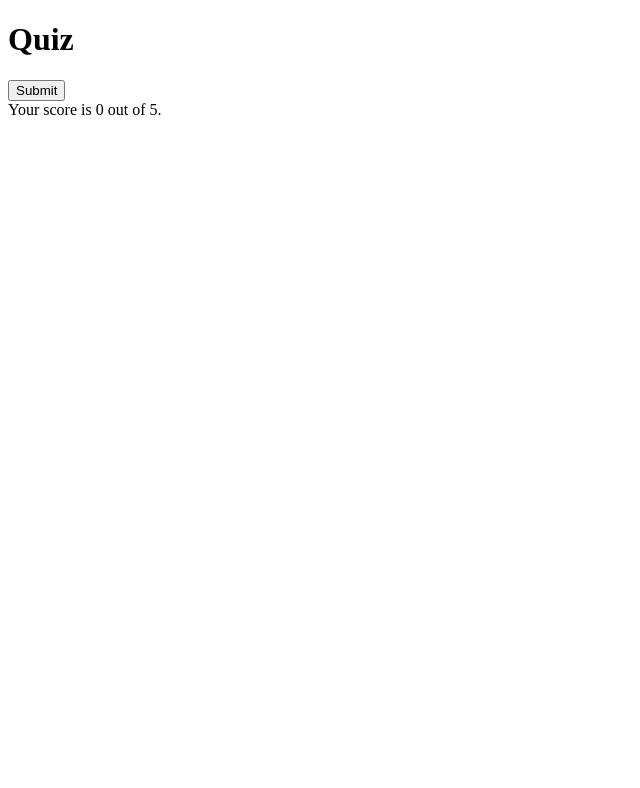
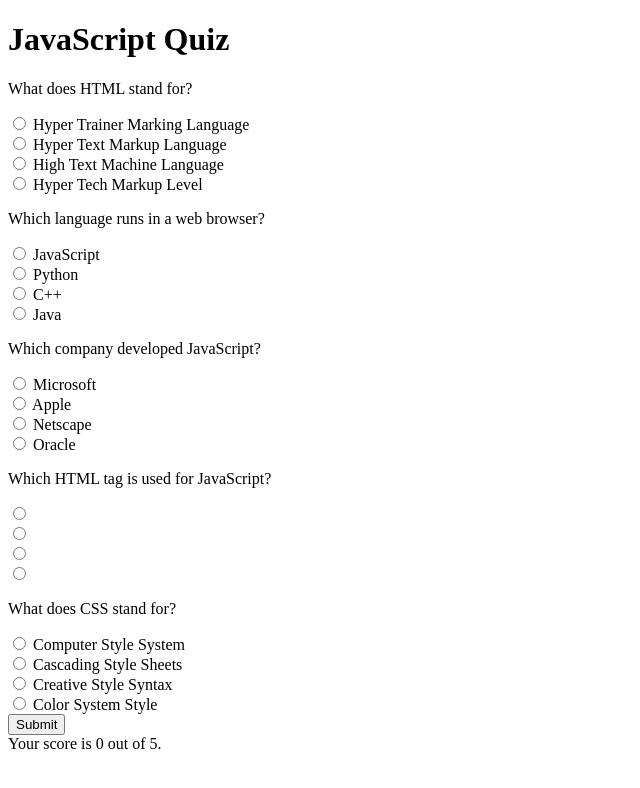
Before and after one commit to acciojob/quiz-with-session-Ishikaverma2317, a website: page main.html in a window 1280 px wide. Both pictures are taken after a click on the button "Submit". Shown: the whole page, without its empty margins (0-640 px from the left). Drawn offline with Linux system fonts and the light colour scheme.

Commit message:
created a submission

```diff
--- a/main.html
+++ b/main.html
@@ -1,17 +1,18 @@
 <!DOCTYPE html>
-
 <html>
 <head>
-    <link rel="stylesheet" href="styles.css" />
+  <title>Quiz</title>
 </head>
+<body>
 
-  <body>
-    <!-- do not change this code -->
-    <h1>Quiz</h1>
+<h1>JavaScript Quiz</h1>
+
 <div id="questions"></div>
+
 <button id="submit">Submit</button>
+
 <div id="score"></div>
 
-    <script type="text/javascript" src="./script.js"></script>
+<script src="script.js"></script>
 </body>
 </html>
--- a/script.js
+++ b/script.js
@@ -1,60 +1,72 @@
-// --- Restore progress from session storage ---
-let userAnswers = JSON.parse(sessionStorage.getItem("progress")) || {};
+const questionsData = [
+  { q: "What does HTML stand for?", answer: "b",
+    options: { a: "Hyper Trainer Marking Language", b: "Hyper Text Markup Language", c: "High Text Machine Language", d: "Hyper Tech Markup Level" }
+  },
+  { q: "Which language runs in a web browser?", answer: "a",
+    options: { a: "JavaScript", b: "Python", c: "C++", d: "Java" }
+  },
+  { q: "Which company developed JavaScript?", answer: "c",
+    options: { a: "Microsoft", b: "Apple", c: "Netscape", d: "Oracle" }
+  },
+  { q: "Which HTML tag is used for JavaScript?", answer: "d",
+    options: { a: "<js>", b: "<scripted>", c: "<javascript>", d: "<script>" }
+  },
+  { q: "What does CSS stand for?", answer: "b",
+    options: { a: "Computer Style System", b: "Cascading Style Sheets", c: "Creative Style Syntax", d: "Color System Style" }
+  }
+];
 
-// DOM elements
-const questionsElement = document.getElementById("questions");
-const scoreElement = document.getElementById("score");
-const submitBtn = document.getElementById("submit");
+const questionsContainer = document.getElementById("questions");
+const scoreDisplay = document.getElementById("score");
 
-// Display the quiz questions and choices
-function renderQuestions() {
-  questionsElement.innerHTML = ""; // clear before rendering again
-
-  for (let i = 0; i < questions.length; i++) {
-    const q = questions[i];
-
-    const questionDiv = document.createElement("div");
-    questionDiv.textContent = q.question;
-
-    q.choices.forEach(choice => {
-      const input = document.createElement("input");
-      input.type = "radio";
-      input.name = `question-${i}`;
-      input.value = choice;
-
-      // restore selection
-      if (userAnswers[i] === choice) {
-        input.checked = true;
-      }
-
-      // save to sessionStorage when user selects
-      input.addEventListener("change", () => {
-        userAnswers[i] = choice;
-        sessionStorage.setItem("progress", JSON.stringify(userAnswers));
-      });
-
-      questionDiv.appendChild(input);
-      questionDiv.appendChild(document.createTextNode(choice));
-    });
-
-    questionsElement.appendChild(questionDiv);
-  }
+// ✅ Load saved score from localStorage
+const savedScore = localStorage.getItem("score");
+if (savedScore) {
+  scoreDisplay.textContent = `Your score is ${savedScore} out of 5.`;
 }
 
-renderQuestions();
+// ✅ Load saved progress from sessionStorage
+let progress = JSON.parse(sessionStorage.getItem("progress")) || {};
 
-// Submit button logic
-submitBtn.addEventListener("click", () => {
+// ✅ DISPLAY QUESTIONS
+questionsData.forEach((item, index) => {
+  const div = document.createElement("div");
+  div.innerHTML = `
+    <p>${item.q}</p>
+    ${Object.keys(item.options)
+      .map(
+        key => `
+      <label>
+        <input type="radio" name="q${index}" value="${key}"
+        ${progress[index] === key ? "checked" : ""}>
+        ${item.options[key]}
+      </label><br>`
+      )
+      .join("")}
+  `;
+  questionsContainer.appendChild(div);
+});
+
+// ✅ Save progress when selecting an answer
+document.querySelectorAll("input[type='radio']").forEach(input => {
+  input.addEventListener("change", () => {
+    progress[input.name.replace("q", "")] = input.value;
+    sessionStorage.setItem("progress", JSON.stringify(progress));
+  });
+});
+
+// ✅ Submit quiz
+document.getElementById("submit").addEventListener("click", () => {
   let score = 0;
 
-  for (let i = 0; i < questions.length; i++) {
-    if (userAnswers[i] === questions[i].answer) {
+  questionsData.forEach((question, index) => {
+    if (progress[index] === question.answer) {
       score++;
     }
-  }
+  });
 
-  scoreElement.textContent = `Your score is ${score} out of 5.`;
+  scoreDisplay.textContent = `Your score is ${score} out of 5.`;
 
-  // save score to localStorage
+  // ✅ Save score in localStorage
   localStorage.setItem("score", score);
 });
```
Lines whose indentation alone changed are shown as unchanged.
